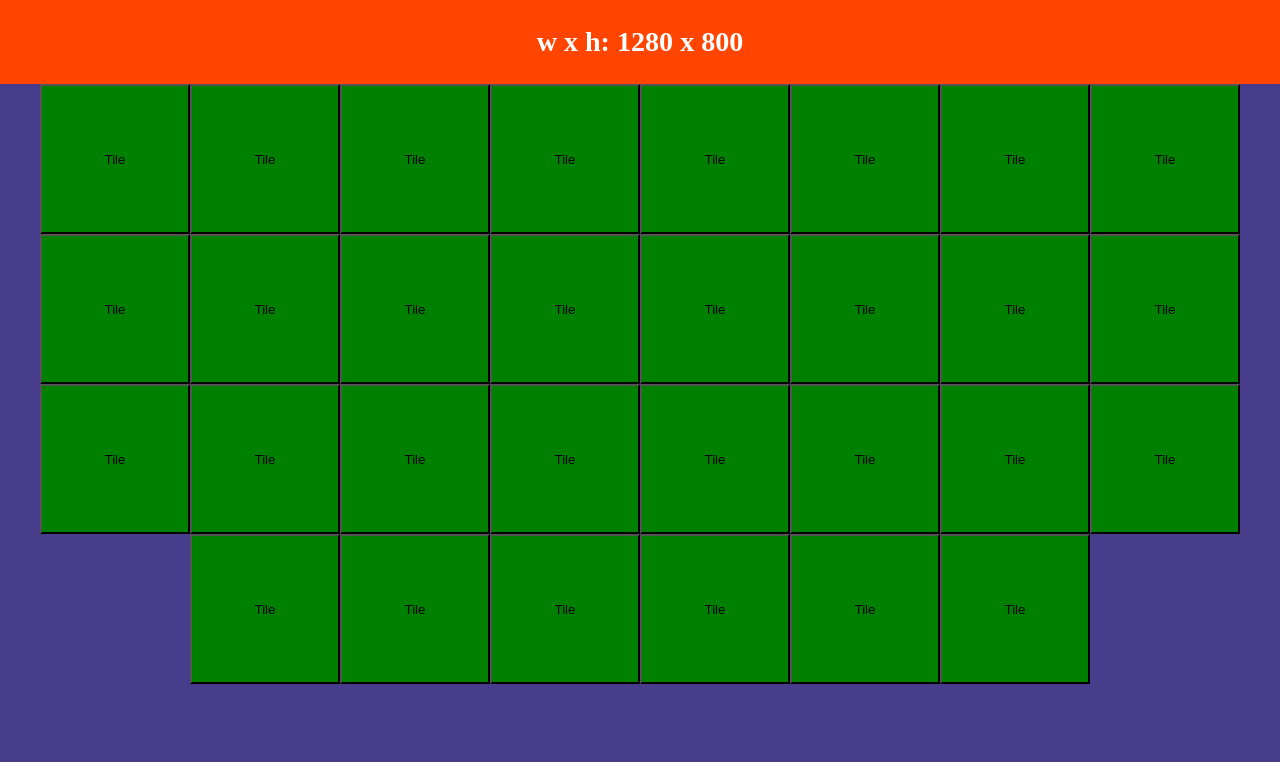
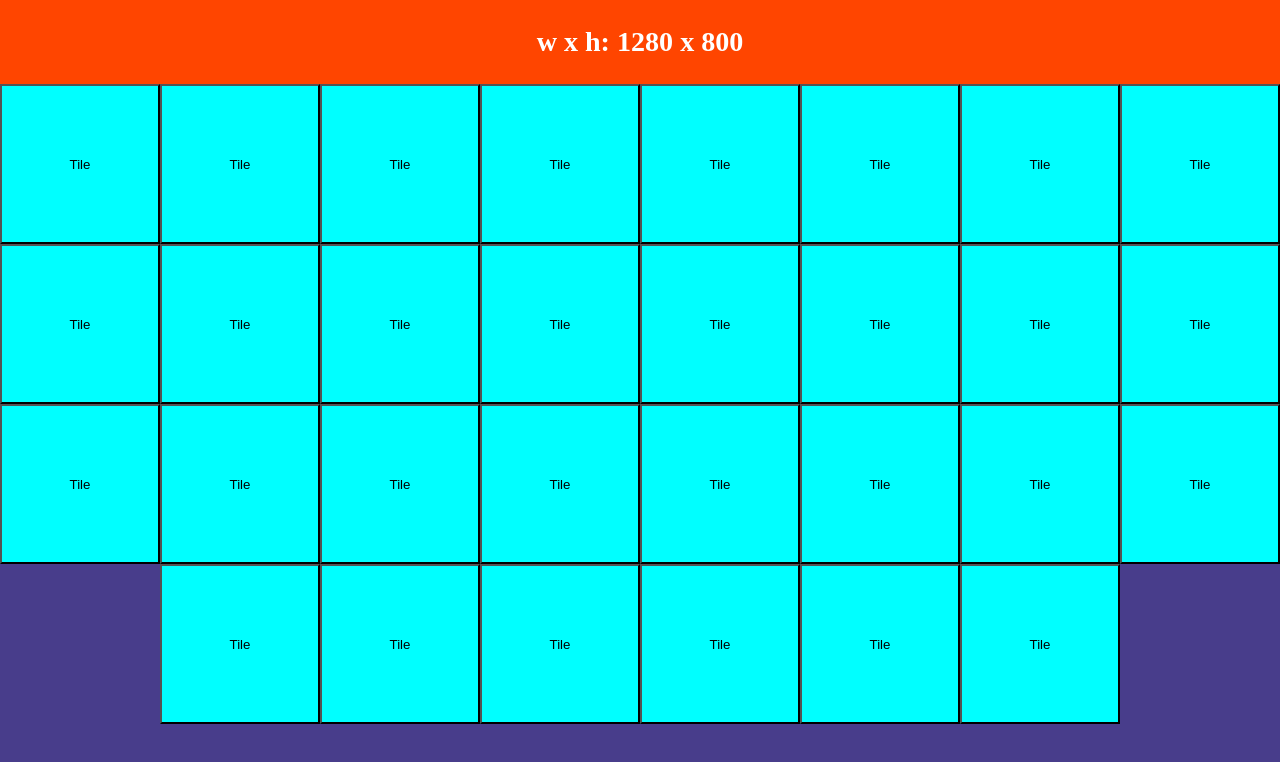
Before and after one commit to chris125964/webpack.memory, a React app: page / in a window 1280 px wide. Shown: the top 762 px of the page. Built offline with nearby package versions, Linux system fonts and the light colour scheme.

Commit message:
first CSS breakpoints

```diff
--- a/src/components/MemGrid.tsx
+++ b/src/components/MemGrid.tsx
@@ -15,8 +15,15 @@ export const MemGrid = ({}: TGridProps) => {
     return <MemTile />;
   };
 
+  let size = 30;
+  if (window.innerWidth <= 320) {
+    size = 16;
+  } else if (window.innerWidth <= 640) {
+    size = 20;
+  }
+
   let arr: number[] = [];
-  for (let loop = 0; loop < 30; loop += 1) {
+  for (let loop = 0; loop < size; loop += 1) {
     arr.push(loop);
   }
 
--- a/src/components/style.css
+++ b/src/components/style.css
@@ -88,11 +88,6 @@
   height: 30px;
   /* margin-bottom: 5px; */
 }
-.memtile {
-  background-color: green;
-  width: 150px;
-  height: 150px;
-}
 
 /* -------------------------------------------- */
 
@@ -151,3 +146,56 @@ footer {
     order: 3;
   }
 }
+
+/* @media (min-width: 160px) {
+  .memtile {
+    background-color: blue;
+    width: 80px;
+    height: 80px;
+  }
+}
+
+@media (max-width: 320px) {
+  .memtile {
+    background-color: red;
+    width: 80px;
+    height: 80px;
+  }
+}
+
+@media (min-width: 640px) {
+  .memtile {
+    background-color: green;
+    width: 150px;
+    height: 150px;
+  }
+} */
+
+.memtile {
+  background-color: aqua;
+  width: 160px;
+  height: 160px;
+}
+
+@media (max-width: 1000px) {
+  .memtile {
+    background-color: orange;
+    width: 160px;
+    height: 160px;
+  }
+}
+
+@media (max-width: 640px) {
+  .memtile {
+    background-color: green;
+    width: 128px;
+    height: 128px;
+  }
+}
+@media (max-width: 320px) {
+  .memtile {
+    background-color: red;
+    width: 80px;
+    height: 80px;
+  }
+}
```
